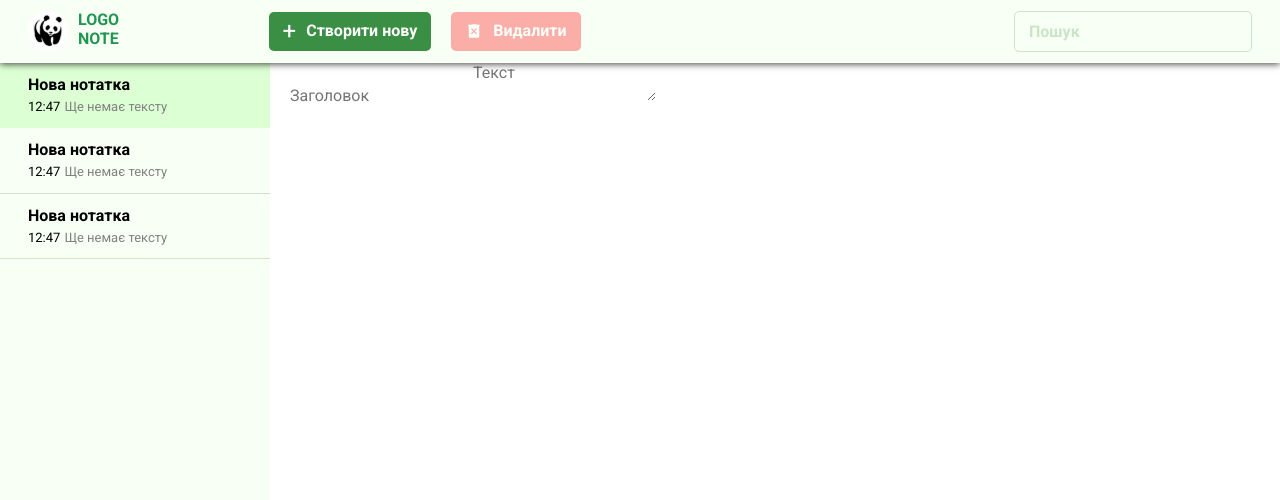
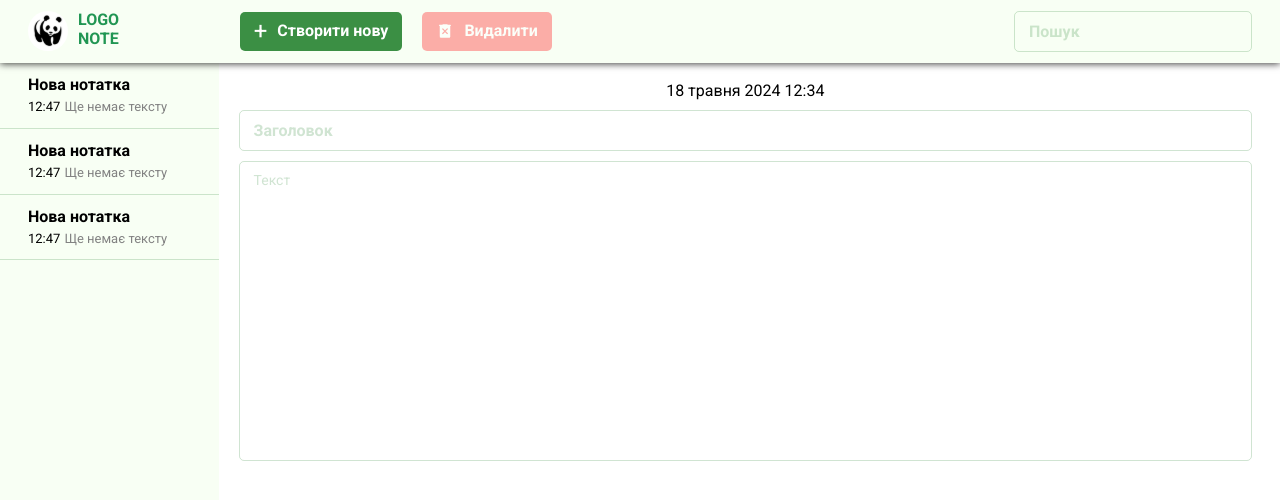
Before and after one commit to Dreyclin/softwars_test, a React (Create React App) app: page / in a window 1280 px wide. Shown: the top 500 px of the page. Built offline with nearby package versions, Linux system fonts and the light colour scheme.

Commit message:
Styled: main section

```diff
--- a/src/components/Aside/Aside.tsx
+++ b/src/components/Aside/Aside.tsx
@@ -1,30 +1,12 @@
 import React from "react";
 import './Aside.css'
-
+import Item from "./Item";
 const Aside: React.FC = () => {
     return (
         <aside>
-                <div className="todo-item active-item">
-                    <h5 className="todo-item-title main-text">Нова нотатка</h5>
-                    <p className="todo-item-description secondary-text">
-                        <span className="todo-item-date">12:47</span>
-                        <span className="todo-item-text">Ще немає тексту</span>
-                    </p>
-                </div>
-                <div className="todo-item">
-                    <h5 className="todo-item-title main-text">Нова нотатка</h5>
-                    <p className="todo-item-description secondary-text">
-                        <span className="todo-item-date">12:47</span>
-                        <span className="todo-item-text">Ще немає тексту</span>
-                    </p>
-                </div>
-                <div className="todo-item">
-                    <h5 className="todo-item-title main-text">Нова нотатка</h5>
-                    <p className="todo-item-description secondary-text">
-                        <span className="todo-item-date">12:47</span>
-                        <span className="todo-item-text">Ще немає тексту</span>
-                    </p>
-                </div>
+            <Item />
+            <Item />
+            <Item />
         </aside>
     )
 }
--- /dev/null
+++ b/src/components/Aside/Item.tsx
@@ -0,0 +1,16 @@
+import React from "react";
+
+
+const Item: React.FC = () => {
+    return (
+        <div className="todo-item">
+            <h5 className="todo-item-title main-text">Нова нотатка</h5>
+            <p className="todo-item-description secondary-text">
+                <span className="todo-item-date">12:47</span>
+                <span className="todo-item-text">Ще немає тексту</span>
+            </p>
+        </div>
+    )
+}
+
+export default Item
--- a/src/components/Header/Header.css
+++ b/src/components/Header/Header.css
@@ -10,7 +10,7 @@ header {
     display: flex;
     align-items: center;
     gap: 0.625rem;
-    width: 16.875rem;
+    width: 16rem;
 }
 
 .logo-text {
@@ -28,7 +28,6 @@ header .container {
 }
 
 .btns-filter-container {
-    padding-left: 1.25rem;
     width: 100%;
     display: flex;
     align-items: center;
--- /dev/null
+++ b/src/components/Main/Main.css
@@ -0,0 +1,43 @@
+main {
+    text-align: center;
+    width: 100%;
+    padding: 0 1.75rem 0 0;
+}
+
+.date {
+    padding: 1.125rem 0 0.625rem 0;
+}
+
+
+.add-todo-container {
+    display: flex;
+    flex-direction: column;
+    gap: 0.625rem;
+}
+
+.field {
+    width: 100%;
+    border: 1px solid #3B8F443D;
+    padding: 0.625rem 0.875rem;
+    border-radius: 5px;
+}
+
+.description-field::placeholder{
+    font-weight: 400;
+    font-size: 0.875rem;
+    line-height: 1.02rem;
+    color: #3B8F443D;
+}
+
+.description-field {
+    height: 18.75rem;
+    resize: none;
+    outline: none;
+}
+
+.title-field::placeholder {
+    font-weight: 600;
+    font-size: 1rem;
+    line-height: 1.17rem;
+    color: #3B8F443D;
+}
--- a/src/components/Main/Main.tsx
+++ b/src/components/Main/Main.tsx
@@ -1,12 +1,13 @@
 import React from "react";
+import "./Main.css"
 
 const Main: React.FC = () => {
     return (
         <main>
-            <p className="date"></p>
+            <p className="date">18 травня 2024 12:34</p>
             <div className="add-todo-container">
-                <input type="text" placeholder="Заголовок" />
-                <textarea name="" id="" placeholder='Текст'></textarea>
+                <input type="text" placeholder="Заголовок" className="title-field field"/>
+                <textarea name="" id="" placeholder='Текст' className="description-field field"></textarea>
             </div>
         </main>
     )
```
